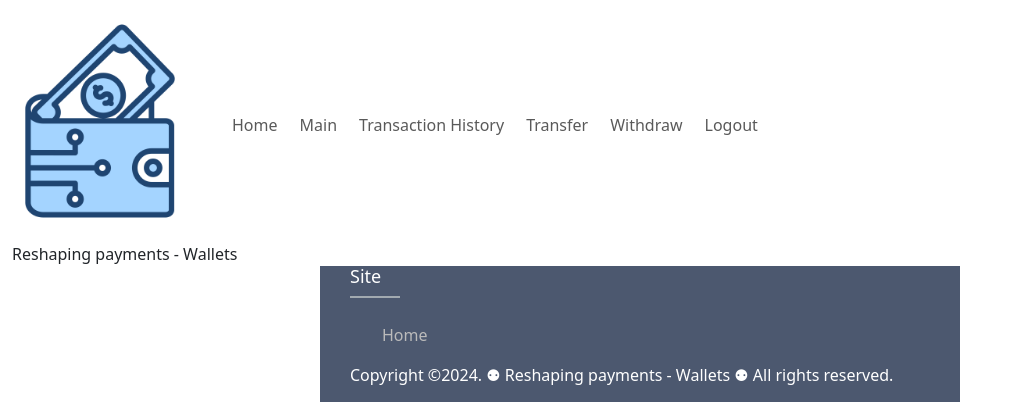
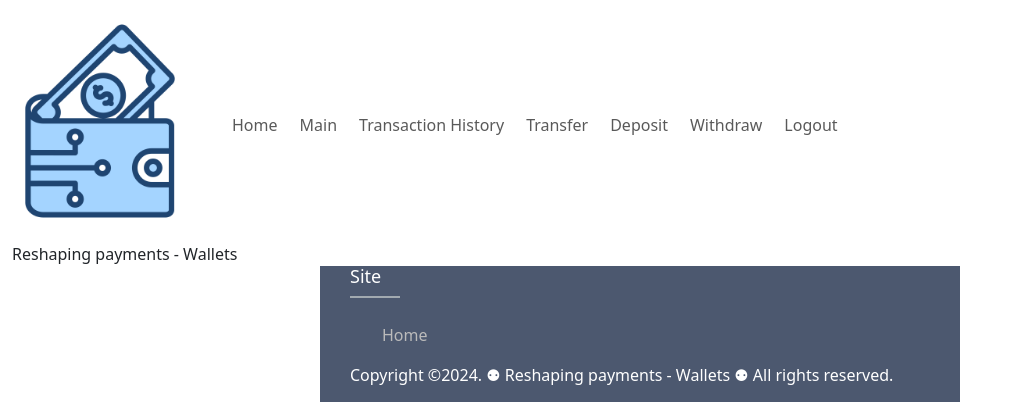
Before and after one commit to Zisaac99/TikTok-TechJam, a Flask app: page / in a window 1280 px wide. Shown: the top 402 px of the page, without its empty margins (0-1010 px from the left). Run offline with Flask 3, Linux system fonts and the light colour scheme; the visitor is signed in with stand-in values (Sample User, id 1); some libraries are stand-ins or nearby versions.

Commit message:
Added deposit to navbar

```diff
--- a/application/templates/includes/nav.html
+++ b/application/templates/includes/nav.html
@@ -25,6 +25,7 @@
       <li class="nav-item"><a class="nav-link" href={{ url_for('main') }}>Main </a></li>
       <li class="nav-item"><a class="nav-link" href={{ url_for('transaction') }}>Transaction History </a></li>
       <li class="nav-item"><a class="nav-link" href={{ url_for('transfer') }}>Transfer </a></li>
+      <li class="nav-item"><a class="nav-link" href={{ url_for('deposit') }}>Deposit </a></li>
       <li class="nav-item"><a class="nav-link" href={{ url_for('main') }}>Withdraw </a></li>
       <li class="nav-item"><a class="nav-link" href={{ url_for('logout') }}>Logout</a></li>
       {% endif %}
```
